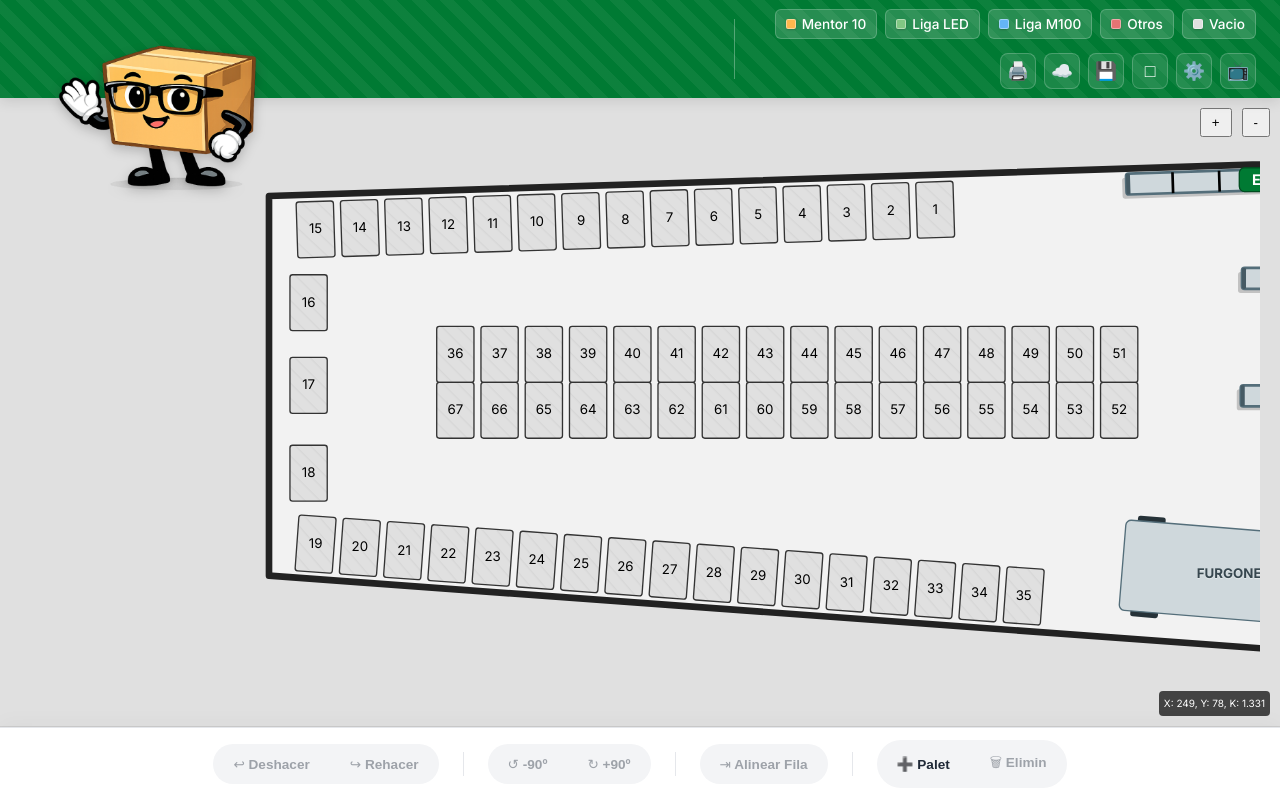
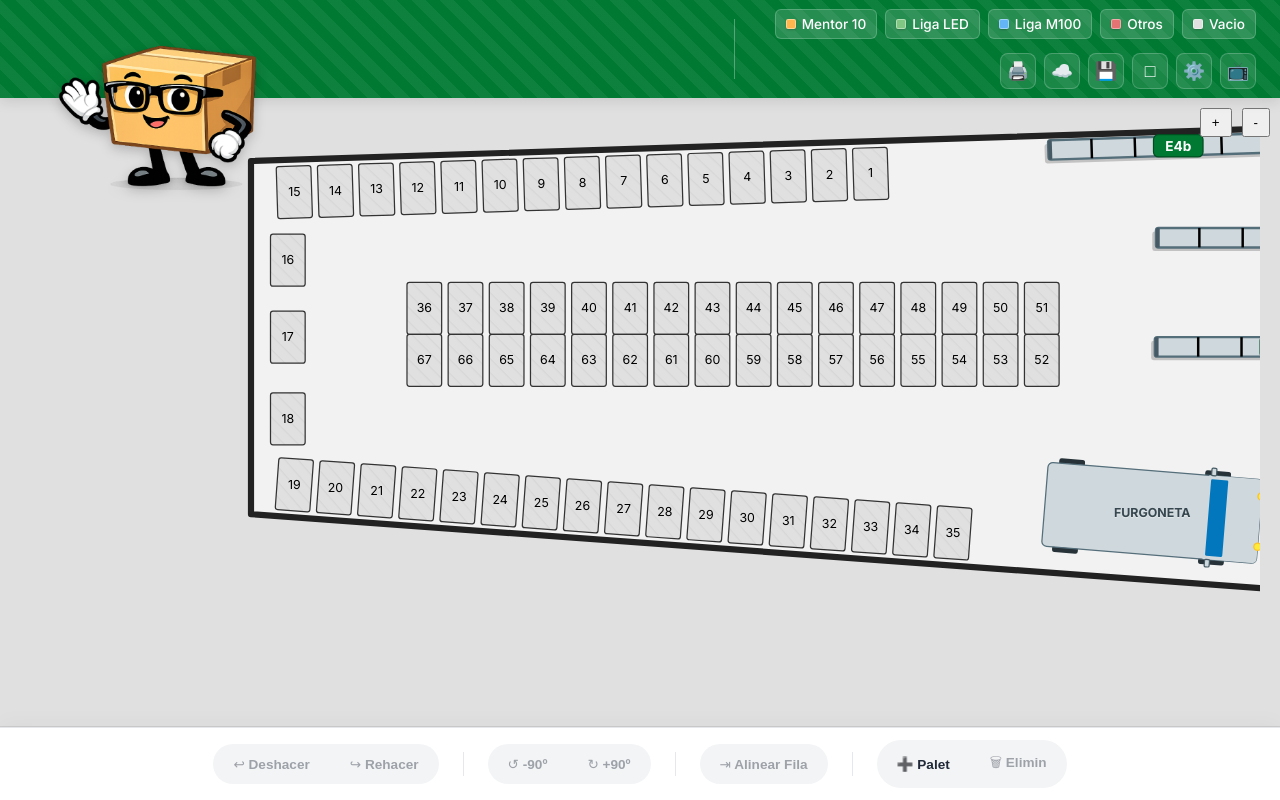
Before and after one commit to VictorReOr/AlmacenEventos, a React (Vite) app: page / in a window 1280 px wide. Built offline with nearby package versions, Linux system fonts and the light colour scheme.

Commit message:
Final_Map_Coords_and_Script_Fix

```diff
--- a/src/WarehouseMap.tsx
+++ b/src/WarehouseMap.tsx
@@ -809,21 +809,22 @@ const WarehouseMap = forwardRef((props: WarehouseMapProps, ref: React.ForwardedR
     // Snapping Lines State
     const [snapLines, setSnapLines] = useState<SnapLine[]>([]);
 
-    // Viewport State (Pan & Zoom) - Hardcoded User Preference (Portrait vs Landscape)
+    // Viewport State (Pan & Zoom) - Hardcoded User Preference    // Initial View State
     const [view, setView] = useState(() => {
         if (rotationMode === 'vertical-ccw') {
             return { x: 292, y: -11, k: 0.908 };
         } else {
-            return { x: 249, y: 78, k: 1.331 };
+            // Updated Horizontal View
+            return { x: 231, y: 43, k: 1.238 };
         }
     });
 
-    // Update view when rotationMode changes to match user preferences
+    // Reset View on Rotation Change (Optional, but good for switching modes)
     React.useEffect(() => {
         if (rotationMode === 'vertical-ccw') {
             setView({ x: 292, y: -11, k: 0.908 });
         } else {
-            setView({ x: 249, y: 78, k: 1.331 });
+            setView({ x: 231, y: 43, k: 1.238 });
         }
     }, [rotationMode]);
 
@@ -1169,27 +1170,11 @@ const WarehouseMap = forwardRef((props: WarehouseMapProps, ref: React.ForwardedR
 
     React.useEffect(() => {
         if (!containerRef.current) return;
-
-        // Auto-fit disabled to respect user's fixed starting position (X: 292, Y: -11, K: 0.908)
-        /*
-        const fitMap = () => {
-             // ... existing fit logic ...
-        };
-        fitMap();
-        const resizeObserver = new ResizeObserver(() => {
-            requestAnimationFrame(fitMap);
-        });
-        resizeObserver.observe(containerRef.current);
-        return () => resizeObserver.disconnect();
-        */
     }, [rotationMode, geometry, Object.keys(ubicaciones || {}).length]);
 
     const viewHandlers = bindView();
 
     // Grid Dimensions
-    // SVG Pattern units default to userSpaceOnUse for absolutes?
-    // Actually, if we use patternUnits="userSpaceOnUse", it's in SVG coords.
-    // 0.2 meters * SCALE = pixels. (removed unused smallGridSize)
     const sGrid = 0.2 * SCALE;
     const lGrid = 1.0 * SCALE;
 
@@ -1204,10 +1189,9 @@ const WarehouseMap = forwardRef((props: WarehouseMapProps, ref: React.ForwardedR
                 viewHandlers.onPointerDown?.(e as any);
 
                 // Background Click to Deselect
-                // Only if target is the SVG/Background and not an object
                 if ((e.target as Element).tagName === 'svg' || (e.target as Element).id === 'bg-rect') {
                     if (onSelectLocation && (!selectedIds || selectedIds.size > 0)) {
-                        onSelectLocation(null as any); // Type hack if needed, or update interface
+                        onSelectLocation(null as any);
                         if (onSelectMultiple) onSelectMultiple([]);
                     }
                 }
@@ -1228,10 +1212,6 @@ const WarehouseMap = forwardRef((props: WarehouseMapProps, ref: React.ForwardedR
                 >
                     -
                 </button>
-            </div>
-            {/* DEBUG COORDINATES ENABLED */}
-            <div style={{ position: 'absolute', bottom: 10, right: 10, background: 'rgba(0,0,0,0.7)', color: 'white', padding: '5px', borderRadius: '4px', fontSize: '10px', zIndex: 1000, pointerEvents: 'none' }}>
-                X: {Math.round(view.x)}, Y: {Math.round(view.y)}, K: {view.k.toFixed(3)}
             </div>
 
             <svg
```
Also changed, not shown: APPS_SCRIPT_CODE.js (+20 -11 lines).
